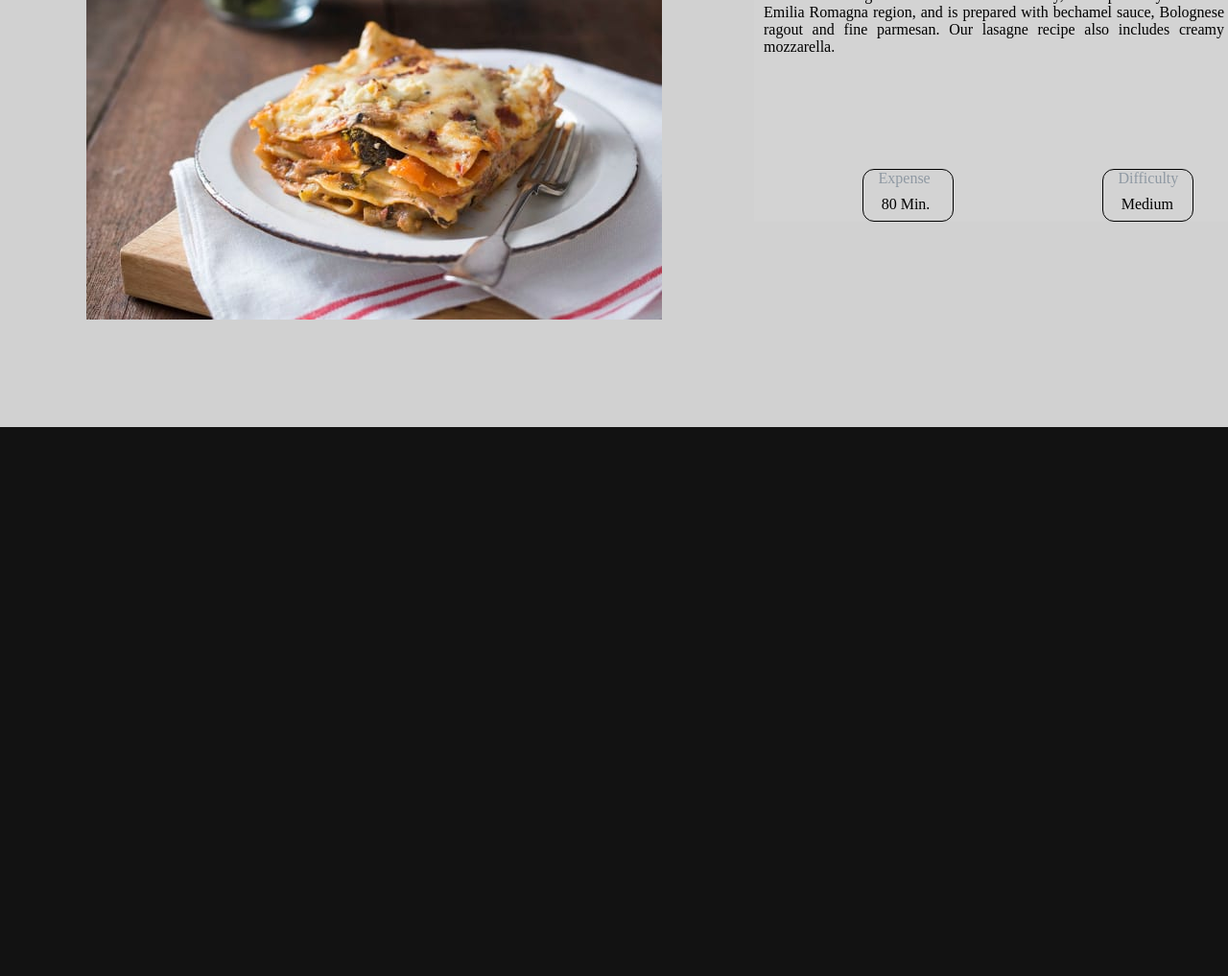
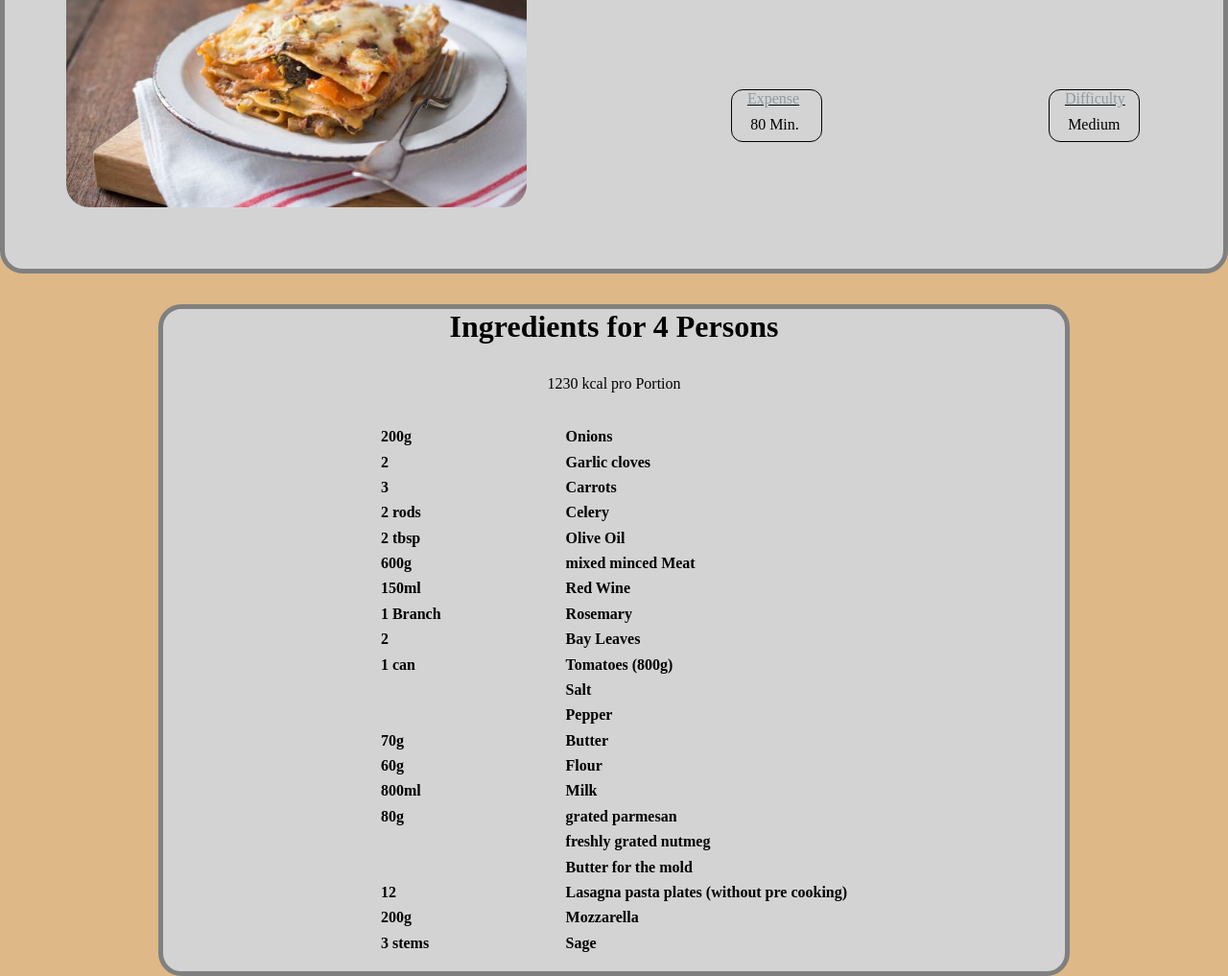
Before and after one commit to santiago-se/odin-recipes, a plain HTML site: page lasagna/lasagna.html in a window 1280 px wide. Shown: the part 643-1660 px from the top of the page at 96% size. Before the commit the page ends 1088 px from the top, so only its background shows below. Drawn offline with Linux system fonts and the light colour scheme.

Commit message:
html & css changes

```diff
--- a/lasagna/lasagna.css
+++ b/lasagna/lasagna.css
@@ -5,7 +5,7 @@
 }
 
 html {
-  color-scheme: dark;
+  background-color: burlywood;
 }
 
 .page-header {
@@ -46,39 +46,42 @@ a:visited {
 }
 
 .container {
+  margin-top: 2rem;
   display: flex;
-  justify-content: space-between;
-  align-items: center;
-  background-color: #d1d1d1;
-  color: black;
+  justify-content: center;
 }
 
-.container > .lasagna-img {
-  margin: 5rem 5rem;
-  border-radius: 16px;
+.container-card {
+  background-color: lightgray;
+  border: 5px solid grey;
+  width: 90rem;
+  height: 35rem;
+  border-radius: 24px;
 }
 
-.bg-color {
-  background-color: lightgrey;
+.lasagna-img {
+  border-radius: 24px;
+  margin: 4rem 4rem;
+  float: left;
+  clear: left;
+  width: 30rem;
 }
 
-.container,
-.lasagna-img,
 .lasagna-title {
   display: flex;
   justify-content: center;
-  align-items: center;
-  padding: 1rem 1rem;
+  margin-top: 5rem;
 }
 
 .lasagna-subtext {
-  padding: 10px;
-  width: 500px;
-  height: 200px;
-  text-align: justify;
+  display: flex;
+  justify-content: center;
+  align-items: center;
+  margin-top: 6rem;
 }
 
 .placeholder {
+  margin-top: 6rem;
   display: grid;
   grid-template-columns: auto auto;
 }
@@ -101,3 +104,46 @@ a:visited {
   display: grid;
   margin-left: 45%;
 }
+
+.placeholder p {
+  text-decoration: underline black;
+}
+
+.ingredients-container {
+  display: flex;
+  align-items: center;
+  justify-content: center;
+}
+
+.ingredients-card {
+  margin-top: 2rem;
+  background-color: lightgray;
+  border: 5px solid grey;
+  width: 950px;
+  height: 700px;
+  border-radius: 24px;
+}
+
+.ingredients-h1 {
+  justify-content: center;
+  text-align: center;
+  margin-bottom: 2rem;
+  color: black;
+}
+
+.ingredients-p {
+  text-align: center;
+  margin-bottom: 2rem;
+  color: black;
+}
+
+.table-container {
+  display: flex;
+  justify-content: center;
+}
+
+tr td {
+  color: black;
+  padding: 0.2rem 4rem;
+  font-weight: 900;
+}
--- a/lasagna/lasagna.html
+++ b/lasagna/lasagna.html
@@ -26,8 +26,8 @@
 
     <main>
       <div class="container">
-        <img class="lasagna-img" src="../img/lasagna.jpg" alt="Lasagna Img" />
-        <div class="bg-color">
+        <div class="container-card">
+          <img class="lasagna-img" src="../img/lasagna.jpg" alt="Lasagna Img" />
           <h1 class="lasagna-title">Classic Bolognese Lasagna</h1>
           <p class="lasagna-subtext">
             The classic lasagne comes from northern Italy, more precisely from
@@ -35,7 +35,6 @@
             Bolognese ragout and fine parmesan. Our lasagne recipe also includes
             creamy mozzarella.
           </p>
-
           <div class="placeholder">
             <div class="expense">
               <p>Expense</p>
@@ -49,5 +48,102 @@
         </div>
       </div>
     </main>
+
+    <div class="ingredients-container">
+      <div class="ingredients-card">
+        <h1 class="ingredients-h1">Ingredients for 4 Persons</h1>
+        <p class="ingredients-p">1230 kcal pro Portion</p>
+        <div class="table-container">
+          <table>
+            <div class="tr-body">
+              <tr>
+                <td>200g</td>
+                <td>Onions</td>
+              </tr>
+              <tr>
+                <td>2</td>
+                <td>Garlic cloves</td>
+              </tr>
+              <tr>
+                <td>3</td>
+                <td>Carrots</td>
+              </tr>
+              <tr>
+                <td>2 rods</td>
+                <td>Celery</td>
+              </tr>
+              <tr>
+                <td>2 tbsp</td>
+                <td>Olive Oil</td>
+              </tr>
+              <tr>
+                <td>600g</td>
+                <td>mixed minced Meat</td>
+              </tr>
+              <tr>
+                <td>150ml</td>
+                <td>Red Wine</td>
+              </tr>
+              <tr>
+                <td>1 Branch</td>
+                <td>Rosemary</td>
+              </tr>
+              <tr>
+                <td>2</td>
+                <td>Bay Leaves</td>
+              </tr>
+              <tr>
+                <td>1 can</td>
+                <td>Tomatoes (800g)</td>
+              </tr>
+              <tr>
+                <td></td>
+                <td>Salt</td>
+              </tr>
+              <tr>
+                <td></td>
+                <td>Pepper</td>
+              </tr>
+              <tr>
+                <td>70g</td>
+                <td>Butter</td>
+              </tr>
+              <tr>
+                <td>60g</td>
+                <td>Flour</td>
+              </tr>
+              <tr>
+                <td>800ml</td>
+                <td>Milk</td>
+              </tr>
+              <tr>
+                <td>80g</td>
+                <td>grated parmesan</td>
+              </tr>
+              <tr>
+                <td></td>
+                <td>freshly grated nutmeg</td>
+              </tr>
+              <tr>
+                <td></td>
+                <td>Butter for the mold</td>
+              </tr>
+              <tr>
+                <td>12</td>
+                <td>Lasagna pasta plates (without pre cooking)</td>
+              </tr>
+              <tr>
+                <td>200g</td>
+                <td>Mozzarella</td>
+              </tr>
+              <tr>
+                <td>3 stems</td>
+                <td>Sage</td>
+              </tr>
+            </div>
+          </table>
+        </div>
+      </div>
+    </div>
   </body>
 </html>
```
